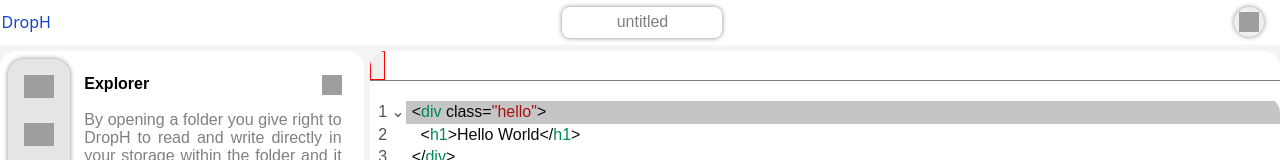
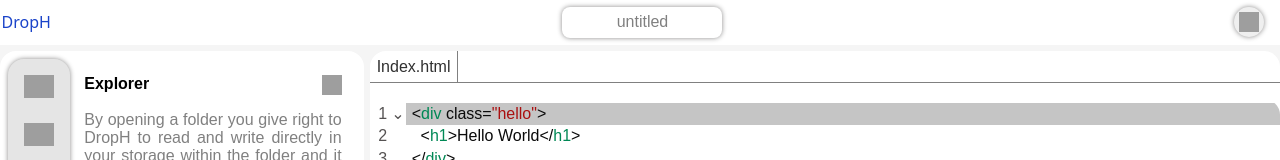
Before and after one commit to ElktrumElk/Drop-HTML, a website built with Vite: page index.html in a window 1280 px wide. Shown: the top 160 px of the page. Built offline with nearby package versions, Linux system fonts and the light colour scheme; grey boxes are pictures that could not be loaded; a web font is replaced by a local one.

Commit message:
dev Update

```diff
--- a/index.html
+++ b/index.html
@@ -71,7 +71,7 @@
 
     <div class="editorFrame">
       <div class="file_tabs_cnt">
-        <button class="tabs"></button>
+        <button class="tabs">Index.html</button>
       </div>
       <div id="editor-container" class="editorFrame"></div>
     </div>
--- a/public/style.css
+++ b/public/style.css
@@ -217,8 +217,11 @@ body {
 }
 .tabs {
     padding: .4rem;
-    border: 1px solid red;
+    border: none;
+    border-right: 1px solid gray;
     flex: 0 0 auto;
+    background: none;
+    color: rgb(48, 48, 48);
 }
 
 
```
